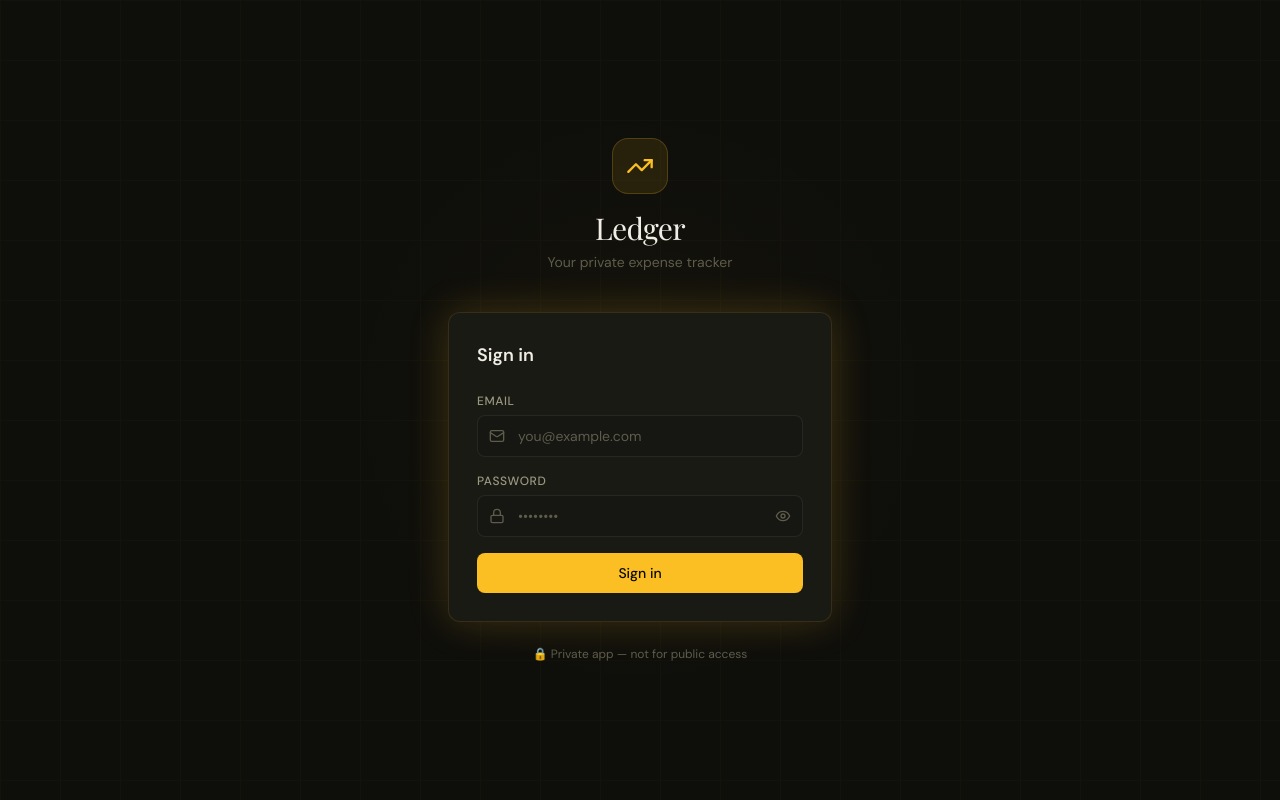
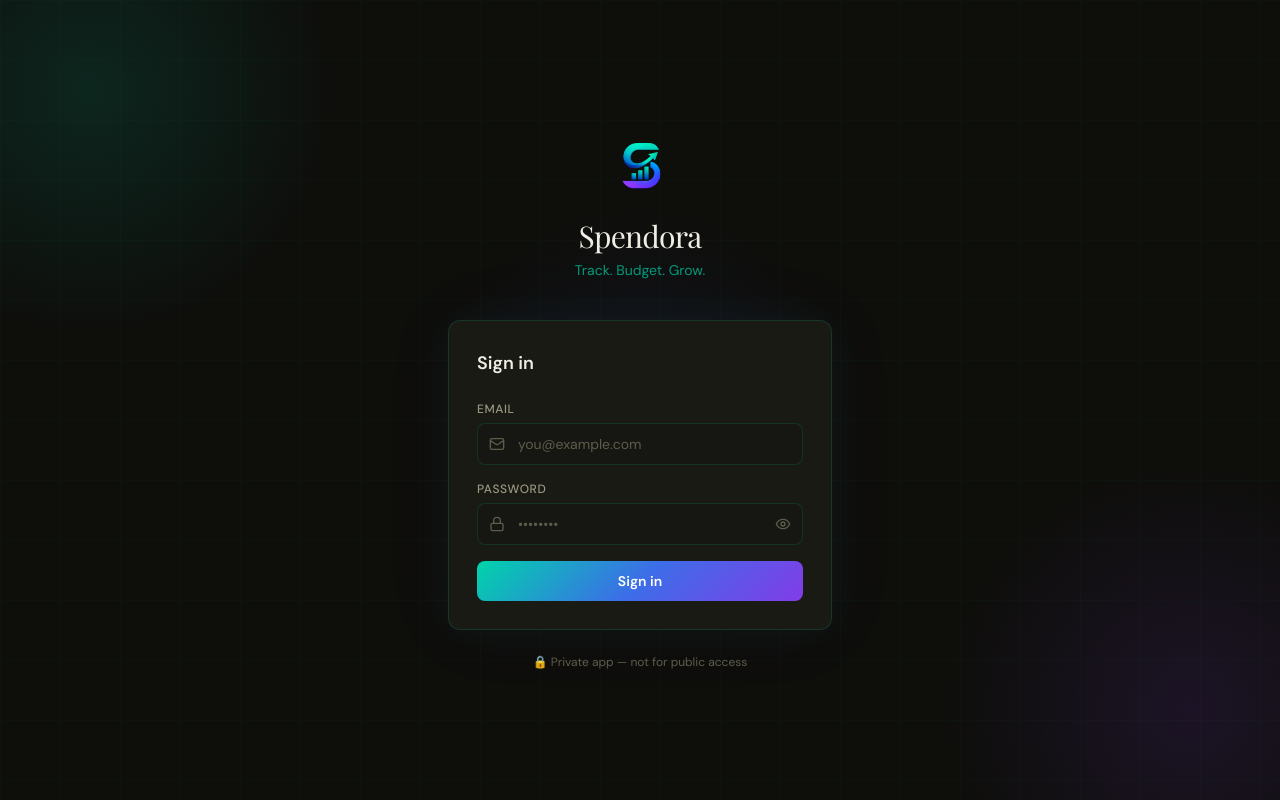
Before and after one commit to tsam98-test/ledger, a Next.js app: page /login in a window 1280 px wide. Built offline with nearby package versions, Linux system fonts and the light colour scheme; no server answers; a web font is replaced by a local one.

Commit message:
page.tsx

```diff
--- a/app/(auth)/login/page.tsx
+++ b/app/(auth)/login/page.tsx
@@ -3,7 +3,8 @@
 import { useState } from 'react'
 import { createClient } from '@/lib/supabase/client'
 import { useRouter } from 'next/navigation'
-import { Eye, EyeOff, Lock, Mail, TrendingUp } from 'lucide-react'
+import { Eye, EyeOff, Lock, Mail } from 'lucide-react'
+import Image from 'next/image'
 
 export default function LoginPage() {
   const [email, setEmail] = useState('')
@@ -19,7 +20,6 @@ export default function LoginPage() {
     setError(null)
     setLoading(true)
 
-    // Basic validation
     if (!email || !password) {
       setError('Please enter your email and password.')
       setLoading(false)
@@ -38,7 +38,6 @@ export default function LoginPage() {
     })
 
     if (authError) {
-      // Generic error message — don't leak details
       setError('Invalid credentials. Please check your email and password.')
       setLoading(false)
       return
@@ -49,44 +48,75 @@ export default function LoginPage() {
   }
 
   return (
-    <div className="min-h-screen flex items-center justify-center p-4 relative overflow-hidden"
-         style={{ background: 'var(--bg-primary)' }}>
-      {/* Ambient glow */}
+    <div
+      className="min-h-screen flex items-center justify-center p-4 relative overflow-hidden"
+      style={{ background: 'var(--bg-primary)' }}
+    >
+      {/* Teal glow top-left */}
       <div
-        className="absolute top-1/2 left-1/2 -translate-x-1/2 -translate-y-1/2 w-[600px] h-[600px] rounded-full opacity-10 pointer-events-none"
+        className="absolute -top-40 -left-40 w-[500px] h-[500px] rounded-full pointer-events-none"
         style={{
-          background: 'radial-gradient(circle, rgba(251,191,36,0.3) 0%, transparent 70%)',
+          background: 'radial-gradient(circle, rgba(0,212,170,0.12) 0%, transparent 70%)',
+        }}
+      />
+
+      {/* Purple glow bottom-right */}
+      <div
+        className="absolute -bottom-40 -right-40 w-[500px] h-[500px] rounded-full pointer-events-none"
+        style={{
+          background: 'radial-gradient(circle, rgba(130,60,232,0.12) 0%, transparent 70%)',
+        }}
+      />
+
+      {/* Blue glow center */}
+      <div
+        className="absolute top-1/2 left-1/2 -translate-x-1/2 -translate-y-1/2 w-[400px] h-[400px] rounded-full pointer-events-none"
+        style={{
+          background: 'radial-gradient(circle, rgba(60,110,232,0.07) 0%, transparent 70%)',
         }}
       />
 
       {/* Grid pattern */}
       <div
-        className="absolute inset-0 opacity-[0.02] pointer-events-none"
+        className="absolute inset-0 opacity-[0.025] pointer-events-none"
         style={{
           backgroundImage: `
-            linear-gradient(rgba(251,191,36,1) 1px, transparent 1px),
-            linear-gradient(90deg, rgba(251,191,36,1) 1px, transparent 1px)
+            linear-gradient(rgba(0,212,170,1) 1px, transparent 1px),
+            linear-gradient(90deg, rgba(0,212,170,1) 1px, transparent 1px)
           `,
           backgroundSize: '60px 60px',
         }}
       />
 
       <div className="w-full max-w-sm relative animate-slide-up">
+
         {/* Logo */}
         <div className="text-center mb-10">
-          <div className="inline-flex items-center justify-center w-14 h-14 rounded-2xl bg-amber-400/10 border border-amber-400/20 mb-4">
-            <TrendingUp className="w-7 h-7 text-amber-400" />
+          <div className="inline-flex mb-4">
+            <Image
+              src="/Icon.png"
+              alt="Spendora"
+              width={72}
+              height={72}
+              className="rounded-2xl"
+            />
           </div>
           <h1 className="font-display text-3xl text-[var(--text-primary)] tracking-tight">
-            Ledger
+            Spendora
           </h1>
-          <p className="text-[var(--text-muted)] text-sm mt-1.5">
-            Your private expense tracker
+          <p className="text-sm mt-1.5" style={{ color: 'rgba(0,212,170,0.7)' }}>
+            Track. Budget. Grow.
           </p>
         </div>
 
         {/* Form card */}
-        <div className="card p-7 shadow-glow-lg" style={{ borderColor: 'rgba(251,191,36,0.12)' }}>
+        <div
+          className="card p-7"
+          style={{
+            borderColor: 'rgba(0,212,170,0.15)',
+            boxShadow: '0 0 40px rgba(0,212,170,0.05), 0 0 80px rgba(130,60,232,0.05)',
+          }}
+        >
           <h2 className="text-lg font-semibold text-[var(--text-primary)] mb-6">
             Sign in
           </h2>
@@ -106,6 +136,7 @@ export default function LoginPage() {
                   autoComplete="email"
                   required
                   disabled={loading}
+                  style={{ borderColor: 'rgba(0,212,170,0.15)' }}
                 />
               </div>
             </div>
@@ -124,6 +155,7 @@ export default function LoginPage() {
                   autoComplete="current-password"
                   required
                   disabled={loading}
+                  style={{ borderColor: 'rgba(0,212,170,0.15)' }}
                 />
                 <button
                   type="button"
@@ -145,11 +177,15 @@ export default function LoginPage() {
 
             <button
               type="submit"
-              className="btn-primary w-full mt-2"
               disabled={loading}
+              className="w-full mt-2 py-2.5 px-4 rounded-lg text-sm font-semibold transition-all duration-150 disabled:opacity-50"
+              style={{
+                background: 'linear-gradient(135deg, #00D4AA 0%, #3C6EE8 50%, #823CE8 100%)',
+                color: '#ffffff',
+              }}
             >
               {loading ? (
-                <span className="flex items-center gap-2">
+                <span className="flex items-center justify-center gap-2">
                   <svg className="animate-spin w-4 h-4" fill="none" viewBox="0 0 24 24">
                     <circle className="opacity-25" cx="12" cy="12" r="10" stroke="currentColor" strokeWidth="4" />
                     <path className="opacity-75" fill="currentColor" d="M4 12a8 8 0 018-8V0C5.373 0 0 5.373 0 12h4z" />
```
